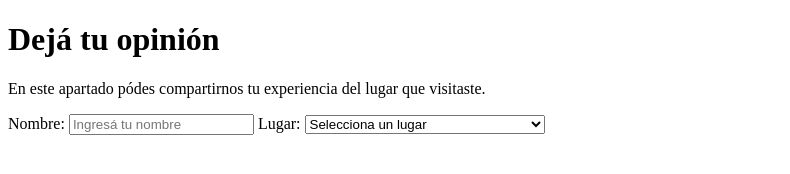
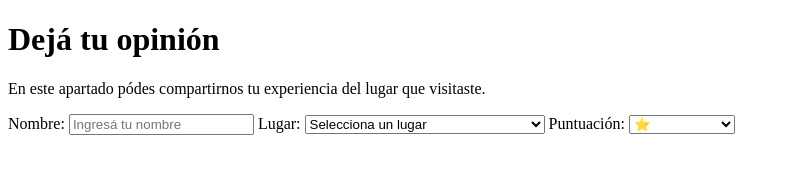
Before and after one commit to kiara-gz09/TP_Grupal_Lenguajes_Inform-ticos_I, a plain HTML site: page formulario.html in a window 1280 px wide. Shown: the whole page, without its empty margins (0-790 px from the left). Drawn offline with Linux system fonts and the light colour scheme.

Commit message:
feat: campo puntuacion

```diff
--- a/formulario.html
+++ b/formulario.html
@@ -20,5 +20,15 @@
             <option value="caminito">Caminito del Falta Envido</option>
             <option value="museo">Museo de Ciencias (NO) Exactas</option>
         </select>
+
+        <label for="puntuacion">Puntuación:</label>
+        <select id="puntuacion" name="puntuacion" required>
+            <option value="1">⭐</option>
+            <option value="2">⭐⭐</option>
+            <option value="3">⭐⭐⭐</option>
+            <option value="4">⭐⭐⭐⭐</option>
+            <option value="5">⭐⭐⭐⭐⭐</option>
+        </select>
+
     </form>
 </html>
```
